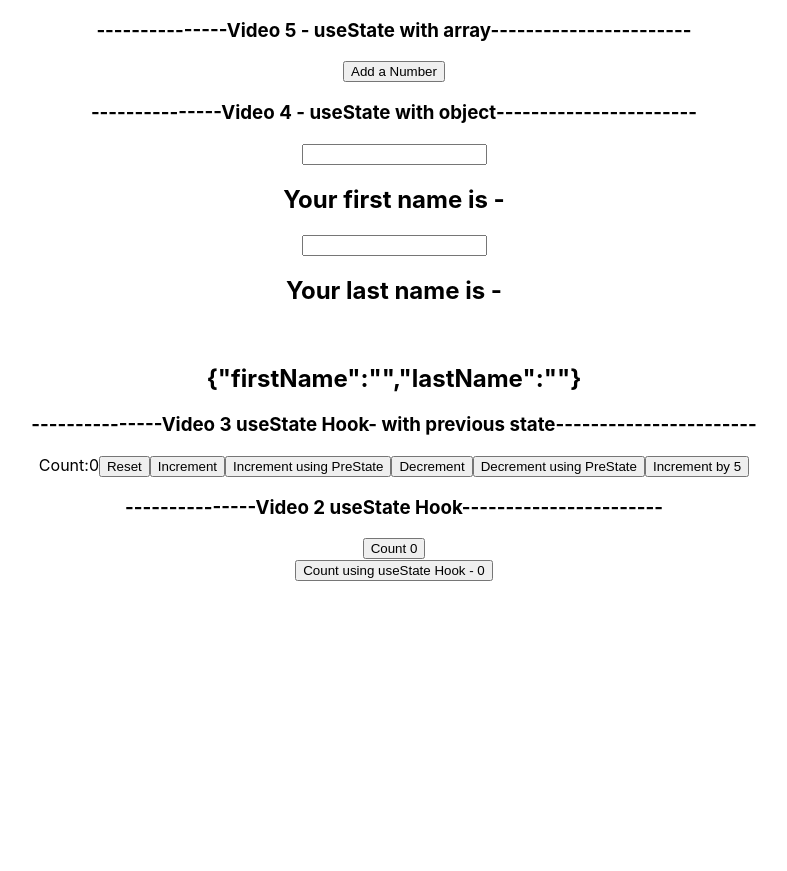
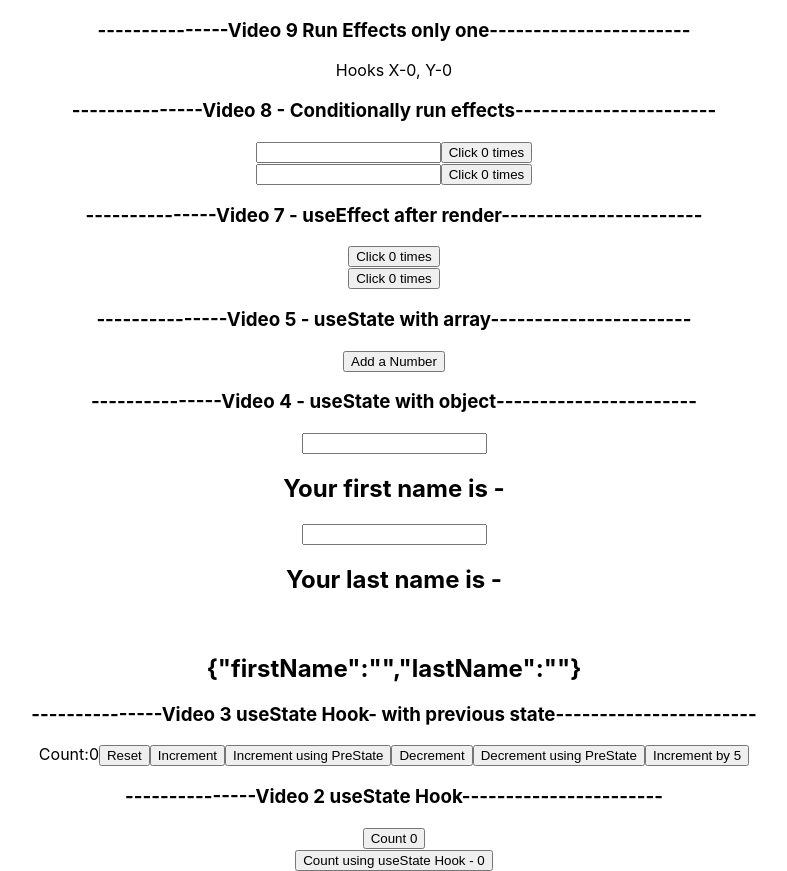
Before and after one commit to sivakrishnan/react-hook, a React (Create React App) app: page / in a window 1280 px wide. Shown: the whole page, without its empty margins (246-1033 px from the left). Before the commit the page ends 800 px from the top, so only its background shows below. Built offline with nearby package versions, Linux system fonts and the light colour scheme.

Commit message:
[Skrish] upto video 9 run effects only one

```diff
--- a/src/App.js
+++ b/src/App.js
@@ -5,10 +5,35 @@ import V2HookCounter from './components/V2HookCounter';
 import V3HookCounterTwo from './components/V3HookCounterTwo';
 import V4HookCounterThree from './components/V4HookCounterThree';
 import V5HookCounterFour from './components/V5HookCounterFour';
+import V7ClassCounter from './components/V7ClassCounter';
+import V7HookCounterOne from './components/V7HookCounterOne';
+import V8ClassCounter from './components/V8ClassCounter';
+import V8HookCounterOne from './components/V8HookCounterOne';
+import V9HookMouse from './components/V9HookMouse';
 
 function App() {
   return (
     <div className="App">
+
+
+      <h3>---------------Video  9 Run Effects only one-----------------------</h3>
+      <V9HookMouse>
+
+      </V9HookMouse>
+      <h3>---------------Video  8 - Conditionally run effects-----------------------</h3>
+      <V8ClassCounter>
+
+      </V8ClassCounter>
+      <V8HookCounterOne>
+
+      </V8HookCounterOne>
+      <h3>---------------Video  7 - useEffect after render-----------------------</h3>
+      <V7ClassCounter>
+
+      </V7ClassCounter>
+      <V7HookCounterOne>
+
+      </V7HookCounterOne>
 
       <h3>---------------Video  5 - useState with array-----------------------</h3>
       <V5HookCounterFour>
--- /dev/null
+++ b/src/components/V7ClassCounter.js
@@ -0,0 +1,30 @@
+import React, { Component } from 'react'
+
+export class V7ClassCounter extends Component {
+    constructor(props) {
+        super(props)
+
+        this.state = {
+            count: 0
+        }
+    }
+
+    componentDidMount() {
+        document.title = `${this.state.count}-Clicked times`
+    }
+
+    componentDidUpdate(prevProps, prevState) {
+        document.title = `${this.state.count}-Clicked times`
+    }
+    render() {
+        return (
+            <div>
+                <button onClick={() => this.setState({ count: this.state.count + 1 })}>
+                    Click {this.state.count} times
+                </button>
+            </div>
+        )
+    }
+}
+
+export default V7ClassCounter
--- /dev/null
+++ b/src/components/V7HookCounterOne.js
@@ -0,0 +1,18 @@
+
+import React, { useState, useEffect } from 'react'
+
+function V7HookCounterOne() {
+
+    const [count, setCount] = useState(0)
+
+    useEffect(() => {
+        document.title = `${count}-You Clicked times`
+    })
+    return (
+        <div>
+            <button onClick={() => setCount(count + 1)}>Click {count} times</button>
+        </div>
+    )
+}
+
+export default V7HookCounterOne
--- /dev/null
+++ b/src/components/V8ClassCounter.js
@@ -0,0 +1,38 @@
+import React, { Component } from 'react'
+
+export class V8ClassCounter extends Component {
+    constructor(props) {
+        super(props)
+
+        this.state = {
+            count: 0,
+            name: ''
+        }
+    }
+
+    componentDidMount() {
+        document.title = `${this.state.count}-Clicked times`
+    }
+
+    componentDidUpdate(prevProps, prevState) {
+        if (prevState.count !== this.state.count) {
+            console.log('Updating document title-video 8')
+            document.title = `${this.state.count}-Clicked times`
+        }
+
+    }
+    render() {
+        return (
+            <div>
+                <input type='text' value={this.state.name} onChange={e => {
+                    this.setState({ name: e.target.value })
+                }}></input>
+                <button onClick={() => this.setState({ count: this.state.count + 1 })}>
+                    Click {this.state.count} times
+                </button>
+            </div>
+        )
+    }
+}
+
+export default V8ClassCounter
--- /dev/null
+++ b/src/components/V8HookCounterOne.js
@@ -0,0 +1,20 @@
+
+import React, { useState, useEffect } from 'react'
+
+function V8HookCounterOne() {
+
+    const [count, setCount] = useState(0)
+    const [name, setName] = useState('')
+    useEffect(() => {
+        console.log('useEffect Functional Component- Updating document title')
+        document.title = `${count}-You Clicked times`
+    }, [count])
+    return (
+        <div>
+            <input type='text' value={name} onChange={e => setName(e.target.value)}></input>
+            <button onClick={() => setCount(count + 1)}>Click {count} times</button>
+        </div>
+    )
+}
+
+export default V8HookCounterOne
--- /dev/null
+++ b/src/components/V9HookMouse.js
@@ -0,0 +1,25 @@
+import React, { useState, useEffect } from 'react'
+
+function V9HookMouse() {
+
+    const [x, setX] = useState(0)
+    const [y, setY] = useState(0)
+
+    const logMousePosition = e => {
+        console.log('Mouse Event')
+        setX(e.clientX)
+        setY(e.clientY)
+    }
+
+    useEffect(() => {
+        console.log('useEffect called')
+        window.addEventListener('mousemove', logMousePosition)
+    }, [])
+    return (
+        <div>
+            Hooks X-{x}, Y-{y}
+        </div>
+    )
+}
+
+export default V9HookMouse
```
